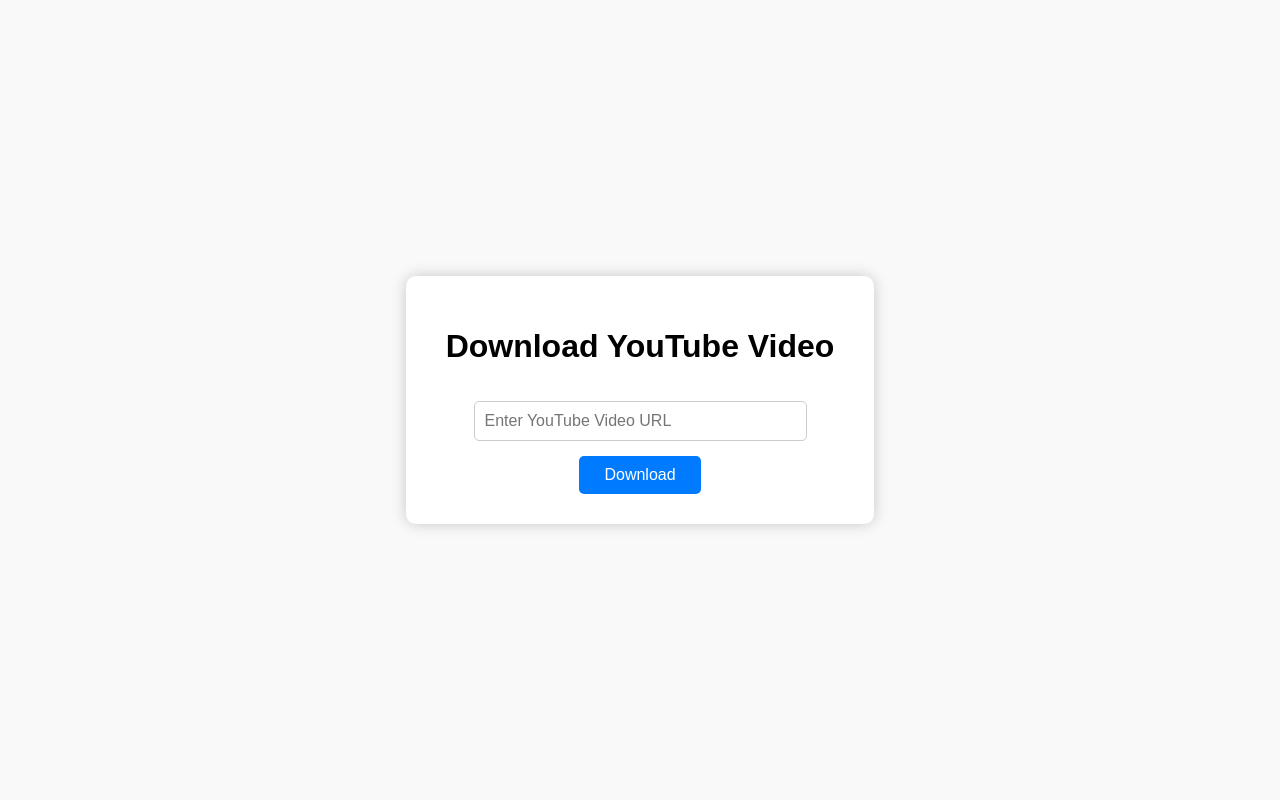
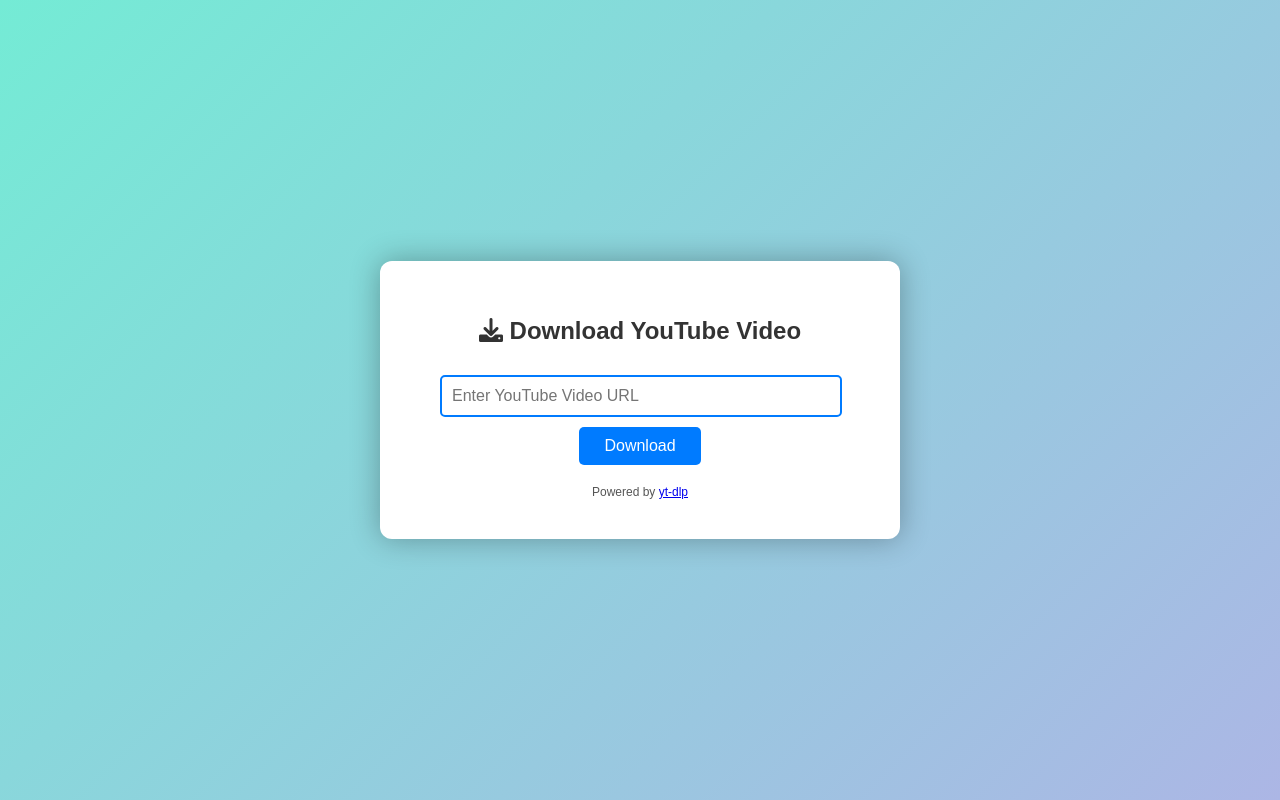
Before and after one commit to Sengkue/download-videos, a Flask app: page / in a window 1280 px wide. Run offline with Flask 3, Linux system fonts and the light colour scheme.

Commit message:
commit 10/10/2024  9:08:58.14

```diff
--- a/app.py
+++ b/app.py
@@ -1,4 +1,5 @@
-from flask import Flask, render_template, request, send_file, jsonify, after_this_request
+# Save this file as app.py
+from flask import Flask, render_template, request, send_file, abort
 import os
 import tempfile
 from yt_dlp import YoutubeDL
@@ -6,18 +7,9 @@ from yt_dlp.utils import DownloadError
 
 app = Flask(__name__)
 
-# Initialize a global variable to hold the download progress
-download_progress = 0
-
 # Function to validate YouTube URLs
 def is_valid_youtube_url(url):
     return "youtube.com/watch" in url or "youtu.be/" in url
-
-# Function to update the progress
-def progress_hook(d):
-    global download_progress
-    if d['status'] == 'downloading':
-        download_progress = int(d['downloaded_bytes'] / d['total_bytes'] * 100)
 
 # Home route to render the HTML form
 @app.route('/')
@@ -27,11 +19,7 @@ def index():
 # Route to handle the video download request
 @app.route('/download', methods=['POST'])
 def download_video():
-    global download_progress
     video_url = request.form.get('video_url', '').strip()
-
-    # Reset the progress
-    download_progress = 0
 
     # Validate the URL
     if not is_valid_youtube_url(video_url):
@@ -41,12 +29,11 @@ def download_video():
         # yt-dlp options for downloading the best quality video
         ydl_opts = {
             'format': 'best',
-            'noplaylist': True,
-            'quiet': True,
+            'noplaylist': True,  # Disable playlist downloading
+            'quiet': True,       # Suppress yt-dlp output
             'no_warnings': True,
-            'restrictfilenames': True,
-            'outtmpl': '%(title)s.%(ext)s',
-            'progress_hooks': [progress_hook],  # Set the progress hook
+            'restrictfilenames': True,  # Restrict filenames to ASCII characters
+            'outtmpl': '%(title)s.%(ext)s',  # Template for output filename
         }
 
         with YoutubeDL(ydl_opts) as ydl:
@@ -69,17 +56,6 @@ def download_video():
             ydl_temp.download([video_url])
 
         # Send the file to the user
-        @after_this_request
-        def cleanup(response):
-            try:
-                if os.path.exists(temp_file_path):
-                    os.remove(temp_file_path)
-                if os.path.exists(temp_dir):
-                    os.rmdir(temp_dir)
-            except Exception as cleanup_error:
-                print(f"Cleanup Error: {cleanup_error}")
-            return response
-
         return send_file(
             temp_file_path,
             as_attachment=True,
@@ -93,11 +69,15 @@ def download_video():
     except Exception as e:
         print(f"Exception: {e}")
         return f"An unexpected error occurred: {e}", 500
-
-# Route to get the current download progress
-@app.route('/progress')
-def get_progress():
-    return jsonify(progress=download_progress)
+    finally:
+        # Clean up the temporary directory and file
+        try:
+            if os.path.exists(temp_file_path):
+                os.remove(temp_file_path)
+            if os.path.exists(temp_dir):
+                os.rmdir(temp_dir)
+        except Exception as cleanup_error:
+            print(f"Cleanup Error: {cleanup_error}")
 
 if __name__ == '__main__':
     app.run(debug=True)
--- a/templates/index.html
+++ b/templates/index.html
@@ -5,10 +5,11 @@
     <meta charset="UTF-8">
     <meta name="viewport" content="width=device-width, initial-scale=1.0">
     <title>YouTube Video Downloader</title>
+    <link rel="stylesheet" href="https://cdnjs.cloudflare.com/ajax/libs/font-awesome/6.0.0-beta3/css/all.min.css">
     <style>
         body {
-            font-family: Arial, sans-serif;
-            background-color: #f9f9f9;
+            font-family: 'Arial', sans-serif;
+            background: linear-gradient(135deg, #74ebd5 0%, #ACB6E5 100%);
             display: flex;
             justify-content: center;
             align-items: center;
@@ -17,18 +18,30 @@
         }
         .container {
             background-color: white;
-            padding: 30px 40px;
-            box-shadow: 0px 0px 15px rgba(0, 0, 0, 0.2);
-            border-radius: 10px;
+            padding: 40px 60px;
+            box-shadow: 0px 0px 30px rgba(0, 0, 0, 0.3);
+            border-radius: 12px;
             text-align: center;
+            max-width: 400px;
+            width: 100%;
+        }
+        h1 {
+            font-size: 24px;
+            margin-bottom: 20px;
+            color: #333;
         }
         input[type="text"] {
-            width: 80%;
+            width: calc(100% - 22px);
             padding: 10px;
-            margin: 15px 0;
-            border: 1px solid #ccc;
+            margin: 10px 0;
+            border: 2px solid #007BFF;
             border-radius: 5px;
             font-size: 16px;
+            transition: border-color 0.3s;
+        }
+        input[type="text"]:focus {
+            border-color: #0056b3;
+            outline: none;
         }
         button {
             padding: 10px 25px;
@@ -38,90 +51,43 @@
             border-radius: 5px;
             font-size: 16px;
             cursor: pointer;
-            transition: background-color 0.3s ease;
+            transition: background-color 0.3s, transform 0.2s;
         }
         button:hover {
             background-color: #0056b3;
+            transform: scale(1.05);
         }
-        .progress-container {
-            width: 100%;
-            background-color: #ddd;
-            border-radius: 5px;
+        button:active {
+            transform: scale(0.95);
+        }
+        .error {
+            color: red;
+            margin-top: 15px;
+        }
+        .footer {
             margin-top: 20px;
-            display: none; /* Hide initially */
+            font-size: 12px;
+            color: #555;
         }
-        .progress-bar {
-            height: 20px;
-            width: 0%;
-            background-color: #007BFF;
-            border-radius: 5px;
-            text-align: center;
-            line-height: 20px;
-            color: white;
+        .fa {
+            margin-right: 5px;
         }
     </style>
 </head>
 <body>
 
     <div class="container">
-        <h1>Download YouTube Video</h1>
-        <form id="download-form" action="/download" method="POST">
+        <h1><i class="fas fa-download"></i> Download YouTube Video</h1>
+        <form action="/download" method="POST">
             <input type="text" name="video_url" placeholder="Enter YouTube Video URL" required>
             <br>
             <button type="submit">Download</button>
         </form>
-        <div class="progress-container" id="progress-container">
-            <div class="progress-bar" id="progress-bar">0%</div>
-        </div>
+        {% if error %}
+            <div class="error">{{ error }}</div>
+        {% endif %}
+        <div class="footer">Powered by <a href="https://yt-dlp.org/" target="_blank">yt-dlp</a></div>
     </div>
-
-    <script>
-        // Handle form submission
-        document.getElementById('download-form').onsubmit = function (event) {
-            event.preventDefault(); // Prevent form submission
-
-            const url = event.target.video_url.value;
-            document.getElementById('progress-container').style.display = 'block'; // Show progress bar
-            document.getElementById('progress-bar').style.width = '0%'; // Reset progress bar
-            document.getElementById('progress-bar').textContent = '0%'; // Reset text
-
-            // Send the AJAX request to start the download
-            const xhr = new XMLHttpRequest();
-            xhr.open('POST', '/download', true);
-            xhr.setRequestHeader('Content-Type', 'application/x-www-form-urlencoded');
-            xhr.onload = function () {
-                if (xhr.status === 200) {
-                    // Download started, start polling for progress
-                    checkProgress();
-                } else {
-                    alert('Error: ' + xhr.responseText);
-                }
-            };
-            xhr.send('video_url=' + encodeURIComponent(url));
-        };
-
-        // Function to check download progress
-        function checkProgress() {
-            const progressInterval = setInterval(function () {
-                const xhr = new XMLHttpRequest();
-                xhr.open('GET', '/progress', true);
-                xhr.onload = function () {
-                    if (xhr.status === 200) {
-                        const response = JSON.parse(xhr.responseText);
-                        const progress = response.progress;
-                        document.getElementById('progress-bar').style.width = progress + '%';
-                        document.getElementById('progress-bar').textContent = progress + '%';
-
-                        // If download is complete, stop checking
-                        if (progress >= 100) {
-                            clearInterval(progressInterval);
-                        }
-                    }
-                };
-                xhr.send();
-            }, 1000); // Check progress every second
-        }
-    </script>
 
 </body>
 </html>
```
